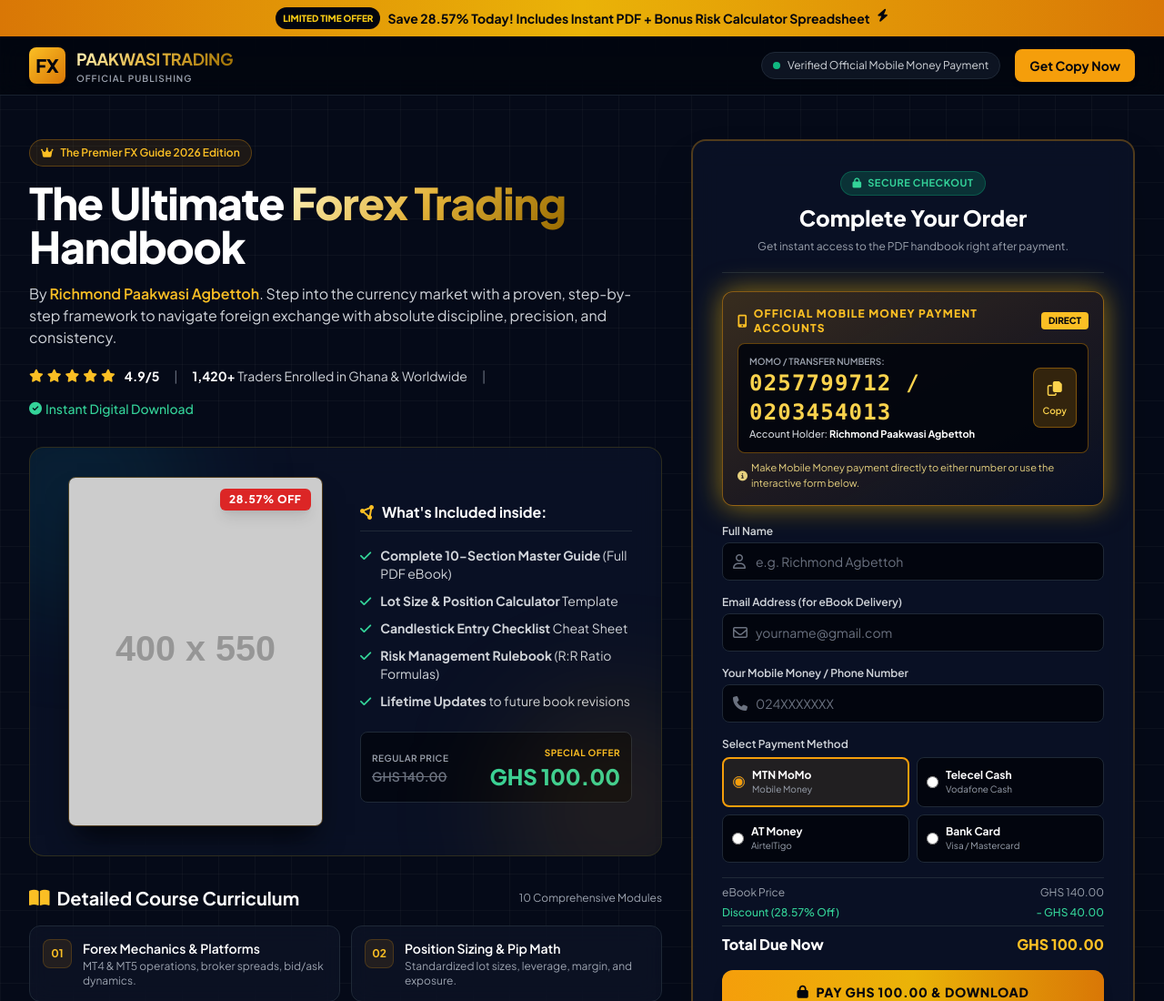
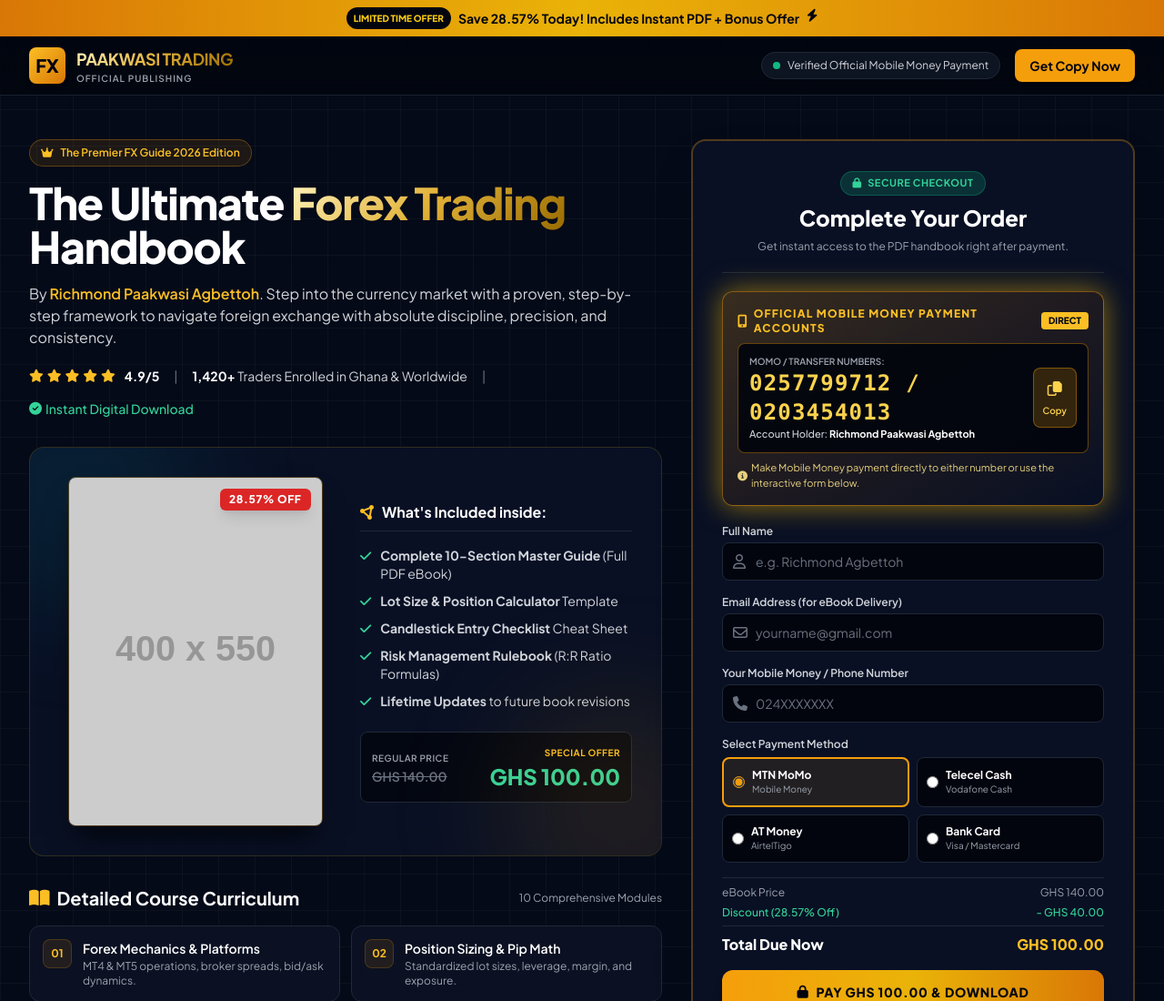
Before and after one commit to youngceo816-sys/ebook-payment, a plain HTML site: page index.html in a window 1280 px wide. Shown: the top 1100 px of the page at 91% size. Drawn offline with nearby package versions, Linux system fonts and the light colour scheme; placeholder pictures from the web are drawn by us.

```diff
--- a/index.html
+++ b/index.html
@@ -128,7 +128,7 @@
     <!-- Top Announcement Bar -->
     <div class="bg-gradient-to-r from-amber-600 via-yellow-500 to-amber-600 text-navy-950 font-bold text-xs sm:text-sm py-2 px-4 text-center flex items-center justify-center gap-2 shadow-lg">
         <span class="bg-navy-950 text-gold-400 text-[10px] uppercase font-extrabold px-2 py-0.5 rounded-full">Limited Time Offer</span>
-        <span>Save 28.57% Today! Includes Instant PDF + Bonus Risk Calculator Spreadsheet</span>
+        <span>Save 28.57% Today! Includes Instant PDF + Bonus Offer</span>
         <i class="fa-solid fa-bolt text-navy-950 animate-bounce"></i>
     </div>
 
```
